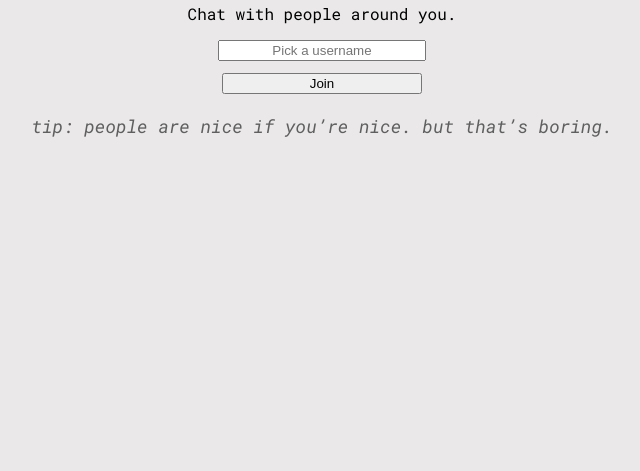
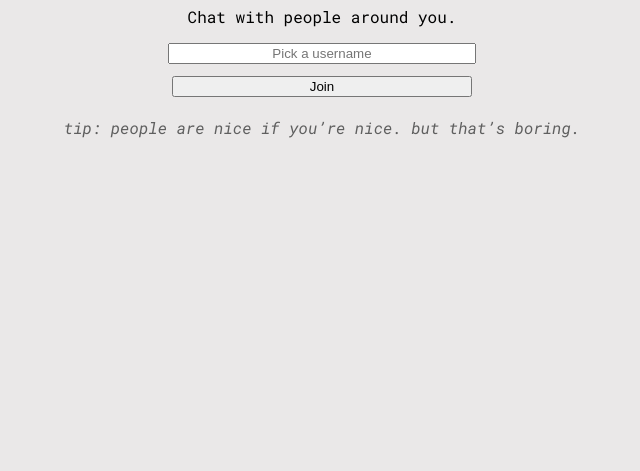
Before and after one commit to owenc740/Pockitt, a website built with Vite: page Pockitt/wwwroot/index.html in a window 1280 px wide. Shown: the part 329-800 px from the top of the page, without its empty margins (318-958 px from the left). Built offline with nearby package versions, Linux system fonts and the light colour scheme; what @microsoft/signalr would draw is missing.

Commit message:
Update front end

```diff
--- a/Pockitt/wwwroot/css/style.css
+++ b/Pockitt/wwwroot/css/style.css
@@ -42,7 +42,7 @@ html, body {
 
 .tip {
   margin-top: 8px;
-  font-size: 18px;
+  font-size: 16px;
   font-style: italic;
   color: #5f5f5f;
   text-align: center;
@@ -50,11 +50,11 @@ html, body {
 }
 
 .join-form input {
-  width: 200px;
+  width: 300px;
 }
 
 .join-form button {
-    width: 200px;
+    width: 300px;
 }
 
 #drawing-canvas {
--- a/Pockitt/wwwroot/index.html
+++ b/Pockitt/wwwroot/index.html
@@ -4,14 +4,13 @@
     <meta charset="UTF-8" />
     <meta name="viewport" content="width=device-width, initial-scale=1.0" />
     <title>Pockitt</title>
-    <link rel="stylesheet" href="/css/style.css"> <!-- Link to the Cascade Style Sheet -->
 </head>
 <body>
     <div class="page">
         <div class="content">
             <!-- Join Screen -->
             <div id="join-screen">
-                <h1>Welcome to pockitt</h1>
+                <h1 class="main-title">Welcome to pockitt</h1>
                 <p>Chat with people around you.</p>
 
                 <form class="join-form">
--- a/Pockitt/wwwroot/js/app.ts
+++ b/Pockitt/wwwroot/js/app.ts
@@ -1,6 +1,7 @@
 import * as signalR from "@microsoft/signalr";
 import { initArt } from "./art";
 import { getGeoHash } from "./geo";
+import "../css/style.css";
 
 // Elements - Join Screen
 const joinScreen = document.getElementById("join-screen") as HTMLDivElement | null;
```
Also changed, not shown: Pockitt/wwwroot/chat.html (+0 -1 lines).
